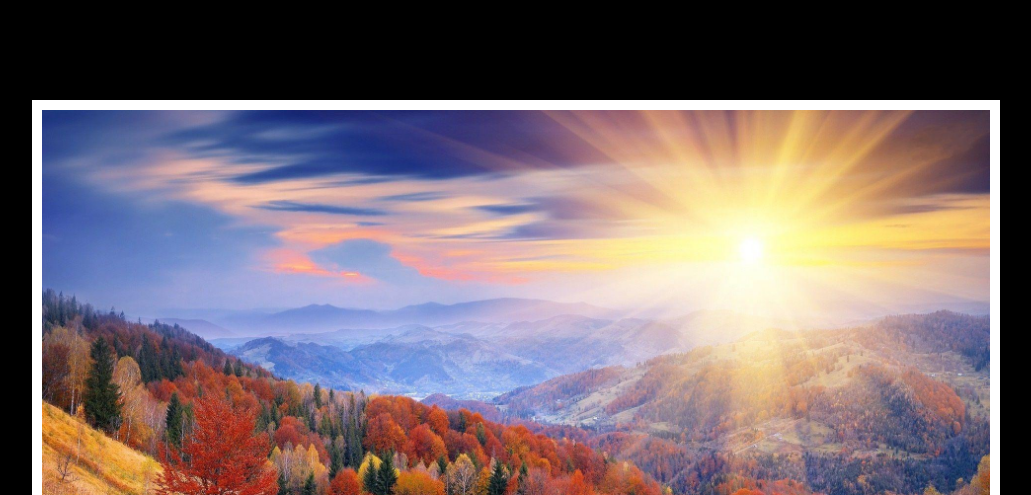
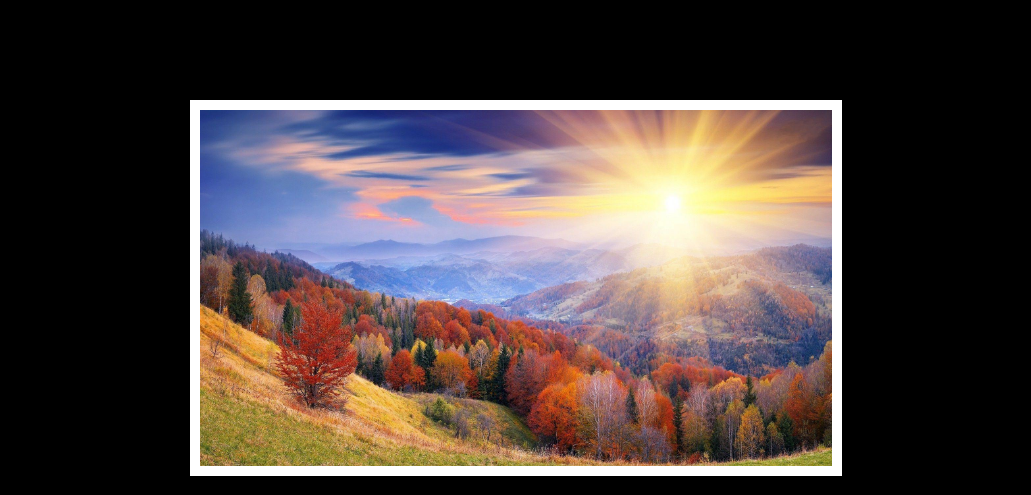
Before and after one commit to lmaomkar/motivation, a plain HTML site: page index.html in a window 1280 px wide. Shown: the top 495 px of the page, without its empty margins (134-1165 px from the left). Drawn offline with Linux system fonts and the light colour scheme; a web font is replaced by a local one.

Commit message:
Update style.css

```diff
--- a/style.css
+++ b/style.css
@@ -3,9 +3,9 @@ body{
 }
 
 .poster{
-    width: 75%;
+    width: 50%;
     margin-top: 100px;
-    margin-left: 12.5%;
+    margin-left: 25%;
 }
 .image{
     width: 100%;
```
